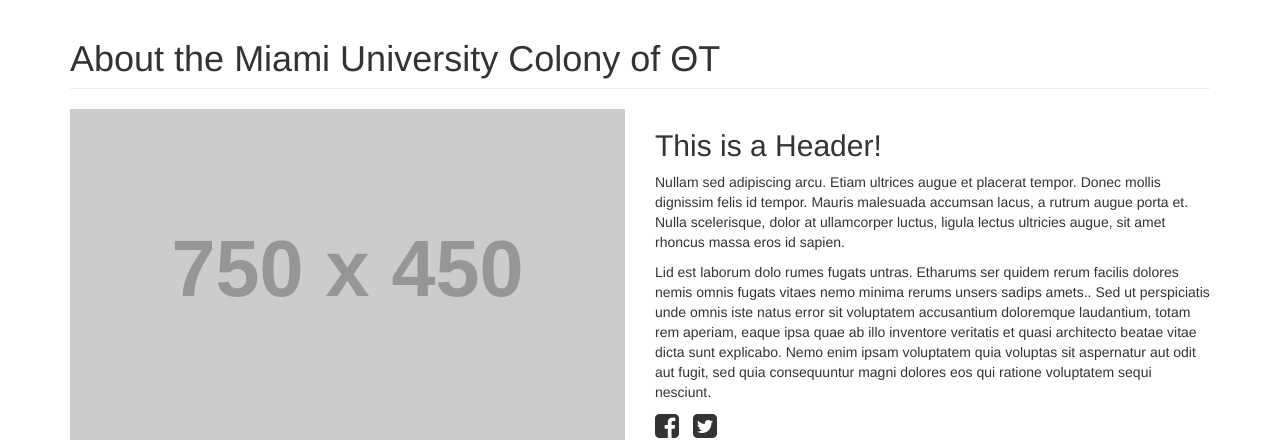
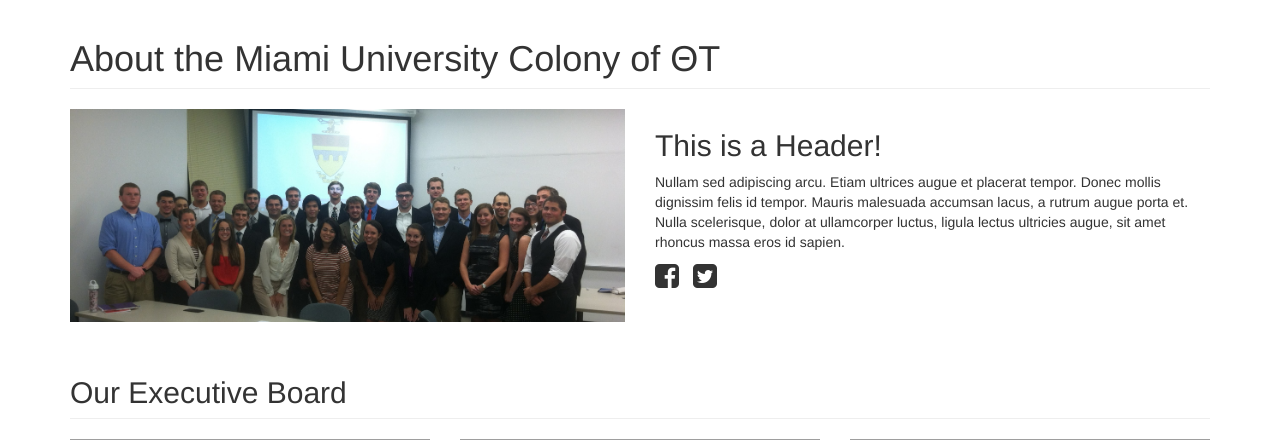
Before and after one commit to ThetaTauMiami/ThetaTauMiami-old, a Django app: page /info/ in a window 1280 px wide. Shown: the part 51-491 px from the top of the page. Run offline with Django 3.2, Linux system fonts and the light colour scheme; data comes from the database, SQL or seed files in the repository; grey boxes labelled with a size stand in for pictures from a placeholder-image service; parts of the project's set-up code (start-up, migrations or seed data) failed here and were passed over; some libraries are stand-ins or nearby versions; grey boxes are pictures that could not be loaded.

Commit message:
Added a new picture to the about page.

```diff
--- a/info/templates/about.html
+++ b/info/templates/about.html
@@ -17,12 +17,11 @@
       <div class="row">
 
         <div class="col-md-6">
-          <img class="img-responsive" src="http://placehold.it/750x450">
+          <img class="img-responsive" src="//s3.amazonaws.com/thetatau-miami/images/charter_and_alpha.jpg">
         </div>
         <div class="col-md-6">
           <h2>This is a Header!</h2>
           <p>Nullam sed adipiscing arcu. Etiam ultrices augue et placerat tempor. Donec mollis dignissim felis id tempor. Mauris malesuada accumsan lacus, a rutrum augue porta et. Nulla scelerisque, dolor at ullamcorper luctus, ligula lectus ultricies augue, sit amet rhoncus massa eros id sapien. </p>
-          <p>Lid est laborum dolo rumes fugats untras. Etharums ser quidem rerum facilis dolores nemis omnis fugats vitaes nemo minima rerums unsers sadips amets.. Sed ut perspiciatis unde omnis iste natus error sit voluptatem accusantium doloremque laudantium, totam rem aperiam, eaque ipsa quae ab illo inventore veritatis et quasi architecto beatae vitae dicta sunt explicabo. Nemo enim ipsam voluptatem quia voluptas sit aspernatur aut odit aut fugit, sed quia consequuntur magni dolores eos qui ratione voluptatem sequi nesciunt.</p>
           <ul class="list-unstyled list-inline list-social-icons">
           	<li class="tooltip-social facebook-link"><a href="//www.facebook.com/ThetaTauMU" data-toggle="tooltip" data-placement="top" title="Facebook"><i class="fa fa-facebook-square fa-2x"></i></a></li>
             <li class="tooltip-social twitter-link"><a href="//twitter.com/theta_tau" data-toggle="tooltip" data-placement="top" title="Twitter"><i class="fa fa-twitter-square fa-2x"></i></a></li>
```
